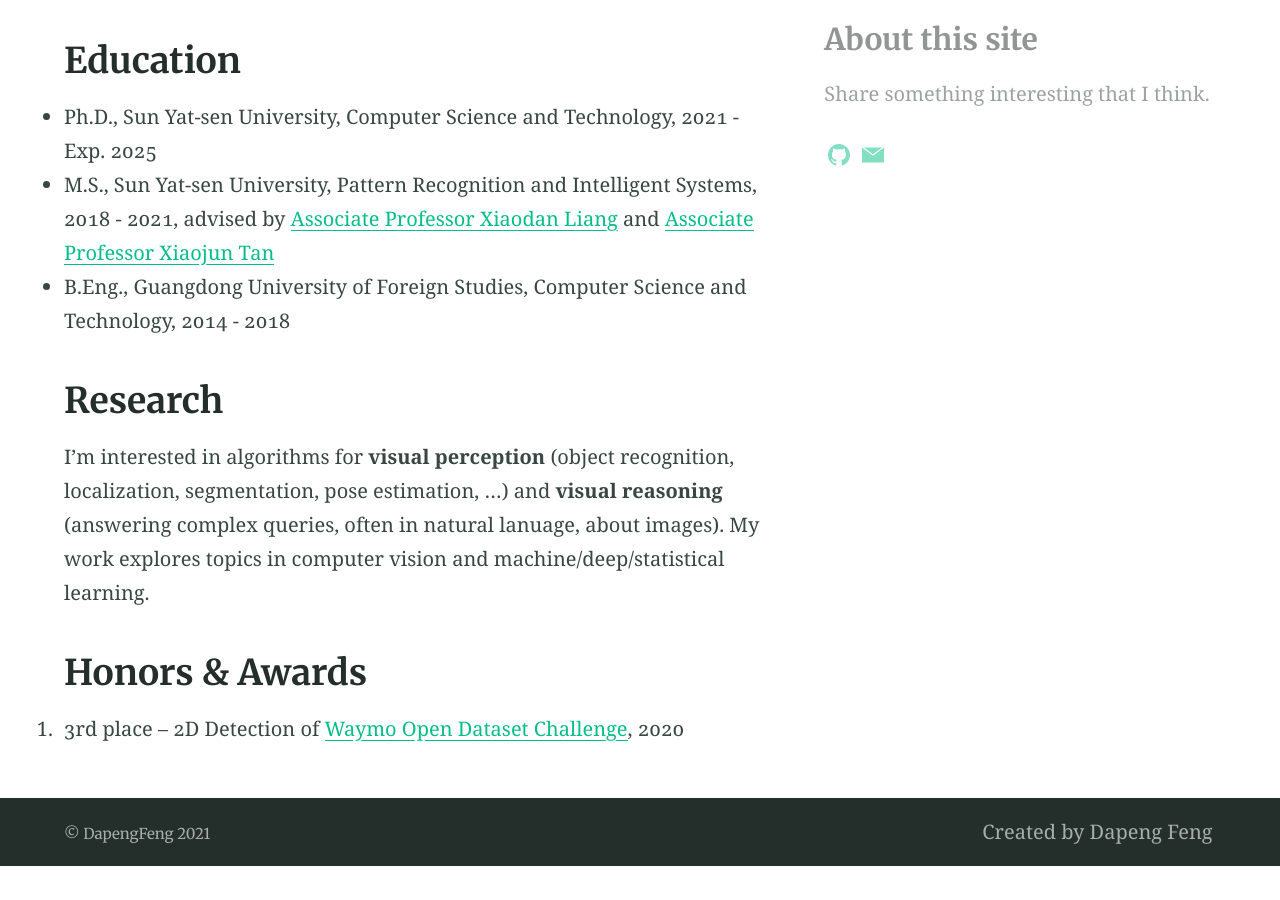
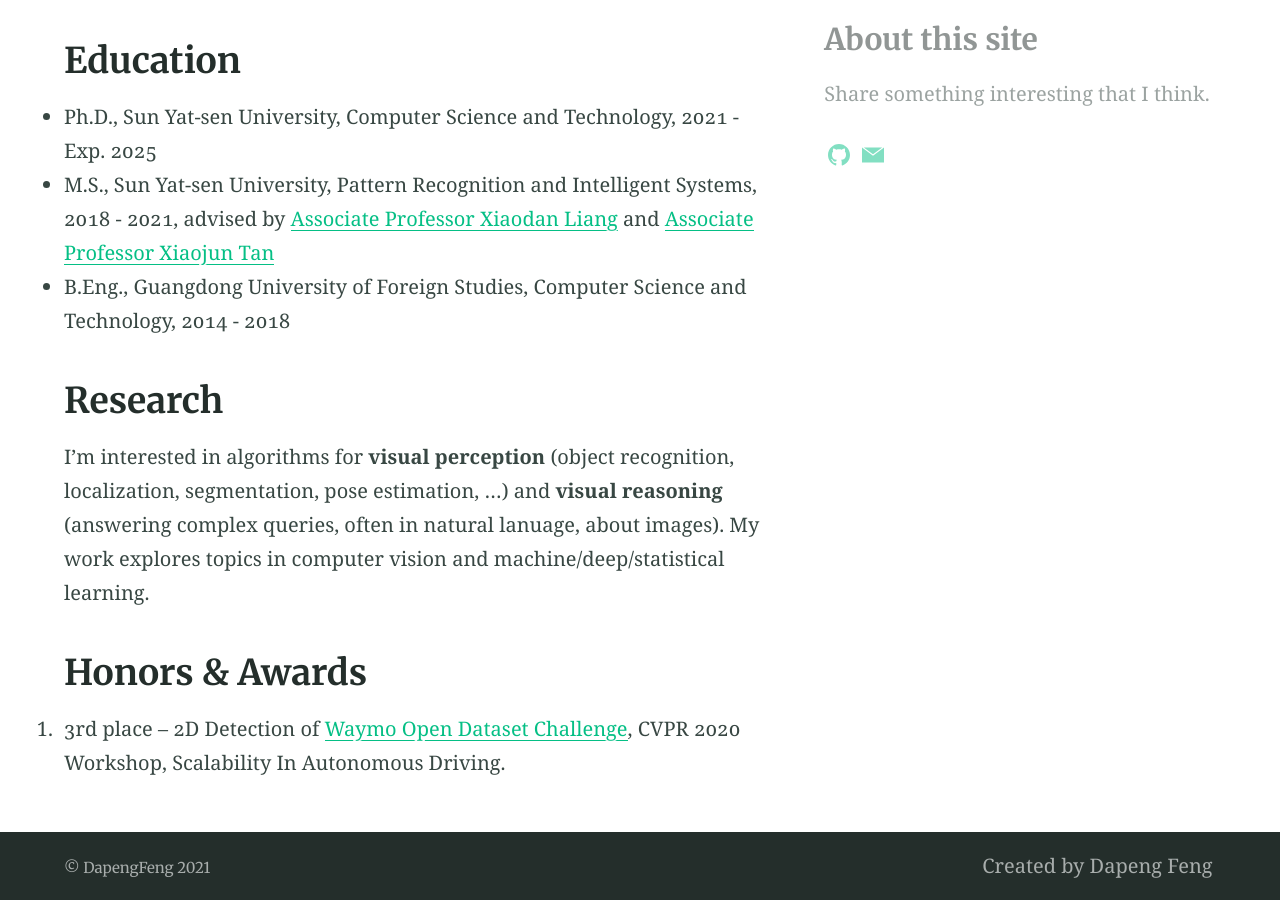
Before and after one commit to DapengFeng/dapengfeng.github.io, a Jekyll site: the page built from index.md, in a window 1280 px wide and 900 px high, scrolled down 684 px. Built offline with Jekyll 4.4.1, drawn with Linux system fonts in a browser that asks for light colours; our own code applies the rules of GitHub Pages for plain Markdown files; a script that is not in the unit is left out; before the commit the page ends 1550 px from its top, so only the background shows below that.

Commit message:
update:2021-06-12

```diff
--- a/index.md
+++ b/index.md
@@ -19,7 +19,7 @@ I'm interested in algorithms for **visual perception** (object recognition, loca
 <!-- ## [Paper List](/assets/references.pdf) -->
 
 ## Honors & Awards
-1. 3rd place – 2D Detection of [Waymo Open Dataset Challenge](https://waymo.com/open/challenges/2d-detection/#), 2020
+1. 3rd place – 2D Detection of [Waymo Open Dataset Challenge](https://sites.google.com/view/cvpr20-scalability/wod-reports?authuser=0), CVPR 2020 Workshop, Scalability In Autonomous Driving.
 
 <!-- {% include map.html id="1x-nqIbuaL_6vbzxepFjZA_dB8PNN8p9N"
 z="12"
```
